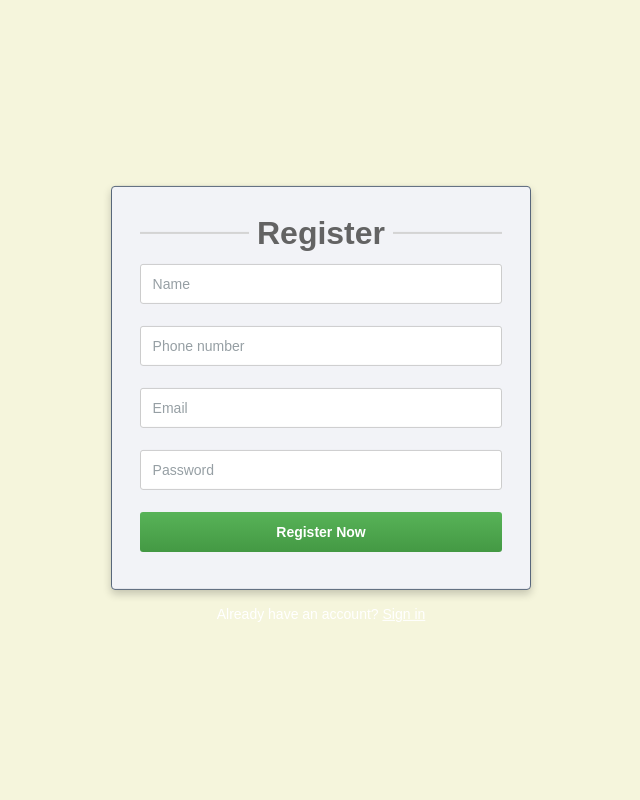
After one commit to Wofo24-2020-Backend-ML/Readingright, a Django app: page /signuplayout/ in a window 1280 px wide. The commit adds this page. Shown: the whole page, without its empty margins (319-959 px from the left). Run offline with Django 3.2, Linux system fonts and the light colour scheme; some libraries are stand-ins or nearby versions.

Commit message:
make it better

```diff
--- a/main/views.py
+++ b/main/views.py
@@ -72,12 +72,19 @@ class ItemView(APIView):
     def get(self, request, pk=None, format=None):
         id = pk
         if id is not None:
-            item_data = AddItem.objects.get(id=id)
+            item_data = AddItem.object.get(id=id)
             serialized_item_data = AddItemSerializer(item_data)
             return Response(serialized_item_data.data)
-        item_data = AddItem.objects.all()
+        item_data = AddItem.object.all()
         serialized_item_data = AddItemSerializer(item_data, many=True)
         return Response(serialized_item_data.data)
+
+
+class ItemReadOnlyModelViewSet(viewsets.ReadOnlyModelViewSet):
+  queryset = AddItem.objects.all()
+  serializer_class = AddItemSerializer
+
+
 
 
 class AddItemView(viewsets.ModelViewSet):
@@ -126,9 +133,11 @@ def AddItem(request):
 def SavedItem(request):
     pass
 
+def Loginhtml(request):
+    return render(request, 'login.html')
 
-
-
+def Signuphtml(request):
+    return render(request, 'signup.html')
 
 
 class LogoutView(APIView):
--- a/readingright/urls.py
+++ b/readingright/urls.py
@@ -12,6 +12,7 @@ router = DefaultRouter()
 
 router.register('additem', views.AddItemView)
 router.register('saveitem', views.SavedItemView)
+router.register('item', views.ItemReadOnlyModelViewSet, basename='Item')
 
 
 urlpatterns = [
@@ -21,12 +22,14 @@ urlpatterns = [
     path('createuser/', views.UserSignupAPIVIEW.as_view()),
     path('login/', views.LoginView.as_view()),
     path('logout/', views.LogoutView.as_view(), name='logout'),
-    path('item/', views.ItemView.as_view()),
-    path('item/<int:pk>', views.ItemView.as_view()),
+    #path('item/', views.ItemView.as_view()),
+    #path('item/<int:pk>', views.ItemView.as_view()),
     path('api/', include(router.urls)),
     path('', views.Home, name="Home"),
     path('additem/', views.AddItem, name="Add Item"),
     path('saveditem/', views.SavedItem, name="Saved List"),
+    path('userlogin/', views.Loginhtml, name="Login"),
+    path('signuplayout/', views.Signuphtml, name="Signup"),
     path('api/token/', jwt_views.TokenObtainPairView.as_view(), name='token_obtain_pair'),
     path('api/token/refresh/', jwt_views.TokenRefreshView.as_view(), name='token_refresh'),
 
--- /dev/null
+++ b/static/css/login.css
@@ -0,0 +1,128 @@
+* {
+  margin: 0;
+  padding: 0;
+  box-sizing: border-box;
+}
+body {
+  background-color: #63738a;
+  font-family: "Segoe UI", Tahoma, Geneva, Verdana, sans-serif;
+  height: 100vh;
+}
+.center {
+  width: 100%;
+  position: absolute;
+  top: 50%;
+  left: 50%;
+  transform: translate(-50%, -50%);
+  /* (x, y)  => position */
+  -ms-transform: translate(-50%, -50%);
+  /* IE 9 */
+  -webkit-transform: translate(-50%, -50%);
+  /* Chrome, Safari, Opera */
+}
+table {
+  width: 50%;
+  margin: 0 auto;
+  padding: 2%;
+
+  border-radius: 4px;
+  background-color: #f2f3f7;
+  min-width: 360px;
+  max-width: 420px;
+  box-shadow: 0 4px 8px 0 rgba(0, 0, 0, 0.2);
+  border: 1px solid #58677b;
+}
+input[type="text"],
+[type="email"],
+[type="password"],
+[type="submit"] {
+  width: 100%;
+  height: 40px;
+  padding: 12px;
+  border: 1px solid #cccccc;
+  border-radius: 3px;
+  outline: none;
+  font-size: 14px;
+  color: #4fa64e;
+}
+input[type="text"] {
+  width: 100%;
+}
+input:hover {
+  border-color: #4fa64e;
+}
+input[type="submit"] {
+  background-color: #53ac53;
+  background: linear-gradient(to bottom, #58b358 0%, #449944 100%);
+  color: #ffffff;
+  font-weight: 600;
+  border: none;
+}
+input[type="submit"]:hover {
+  cursor: pointer;
+}
+::placeholder {
+  color: #969fa4;
+}
+p {
+  text-align: center;
+  font-size: 14px;
+  color: #969fa4;
+  margin: 12px 0;
+}
+input[type="checkbox"] {
+  vertical-align: middle;
+  height: 14px;
+  width: 14px;
+  background-color: red;
+}
+.terms > label {
+  font-size: 14px;
+  color: #969fa4;
+  margin-left: 6px;
+}
+div {
+  margin: 10px 0;
+}
+a {
+  color: #4fa64e;
+  text-decoration: none;
+}
+footer {
+  margin-top: 16px;
+}
+footer > p {
+  color: #ffffff;
+}
+footer > p > a {
+  color: #ffffff;
+  text-decoration: underline;
+}
+.dash {
+  min-height: 2px;
+  height: 2px;
+  max-height: 2px;
+  width: 100%;
+  background-color: #d4d4d4;
+}
+h1 {
+  text-align: center;
+  font-weight: 500;
+  color: #636363;
+  text-align: 31px;
+}
+.top {
+  width: 100%;
+  background-color: salmon;
+}
+@import url('https://fonts.googleapis.com/css2?family=Poppins:wght@300;400;700&display=swap');
+body {
+    font-family: 'Poppins', sans-serif;
+    font-weight: 300;
+    background-color: beige;
+}
+
+h1, h2, h3, h4, h5 {
+    font-family: 'Poppins', sans-serif;
+    font-weight: 700;
+}
--- a/static/css/style.css
+++ b/static/css/style.css
@@ -42,7 +42,6 @@ h1, h2, h3, h4, h5 {
 }
 
 
-
 /* Style the input field inside the navbar */
 .topnav input[type=text] {
   padding: 6px;
--- a/static/js/home.js
+++ /dev/null
@@ -1 +0,0 @@
-console.log(2+7)
--- /dev/null
+++ b/static/js/signup.js
@@ -0,0 +1,15 @@
+console.log(2+3);
+
+document.querySelector("#rr_submit").addEventListener("click", async () => {
+  const data = {
+    name: document.querySelector("#rr_name").value,
+    phone_number: document.querySelector("#rr_phone").value,
+    email: document.querySelector("#rr_email").value,
+    password: document.querySelector("#rr_password").value,
+  };
+  const response = await axios.post(
+    "https://readingrighttried1.herokuapp.com/createuser/",
+    data
+  );
+  console.log(response);
+});
--- a/templates/index.html
+++ b/templates/index.html
@@ -12,8 +12,9 @@
         <a class="active" href="home">Home</a>
         <a href="additem">Add Item</a>
         <a href="saveditem">Saved Items</a>
+        <a href="userlogin">Login</a>
+        <a href="signuplayout">Signup</a>
     </div>
-
         <div class="container mt-5">
             <!-- top -->
             <div class="row">
--- /dev/null
+++ b/templates/signup.html
@@ -0,0 +1,70 @@
+<!DOCTYPE html>
+<html lang="en">
+  <head>
+    <meta charset="UTF-8" />
+    <meta http-equiv="X-UA-Compatible" content="IE=edge" />
+    <meta name="viewport" content="width=device-width, initial-scale=1.0" />
+    <title>SignUP</title>
+    {% load static %}
+    <link rel="stylesheet" href="{% static 'css/login.css' %}">
+  </head>
+  <body>
+    <div id="signup-div" class="center">
+      <table>
+        <tr>
+          <td style="width: 33.33%">
+            <div class="dash"></div>
+          </td>
+          <td style="padding: 0 6px">
+            <h1>Register</h1>
+          </td>
+          <td style="width: 33.33%">
+            <div class="dash"></div>
+          </td>
+        </tr>
+        <tr>
+          <td colspan="3">
+            <div>
+              <input id="rr_name" placeholder="Name" type="text" />
+            </div>
+          </td>
+        </tr>
+        <tr>
+          <td colspan="3">
+            <div>
+              <input id="rr_phone" type="text" placeholder="Phone number" />
+            </div>
+          </td>
+        </tr>
+        <tr>
+          <td colspan="3">
+            <div>
+              <input id="rr_email" type="email" placeholder="Email" />
+            </div>
+          </td>
+        </tr>
+        <tr>
+          <td colspan="3">
+            <div>
+              <input id="rr_password" placeholder="Password" type="password" />
+            </div>
+          </td>
+        </tr>
+        <tr>
+          <td colspan="3">
+            <div>
+              <input type="submit" id="rr_submit" value="Register Now" />
+            </div>
+          </td>
+        </tr>
+      </table>
+      <footer>
+        <p>
+          Already have an account? <a href="https://www.google.com/">Sign in</a>
+        </p>
+      </footer>
+    </div>
+    <script src="https://cdnjs.cloudflare.com/ajax/libs/axios/0.19.2/axios.min.js"></script>
+  </body>
+<script src="{% static 'js/signup.js' %}"></script>
+</html>
```
Also changed, not shown: static/js/additem.js (added, +22 -0 lines), static/js/login.js (added, +13 -0 lines), static/js/test.js (added, +14 -0 lines), templates/add.html (+7 -10 lines), templates/login.html (added, +55 -0 lines), db.sqlite3.
